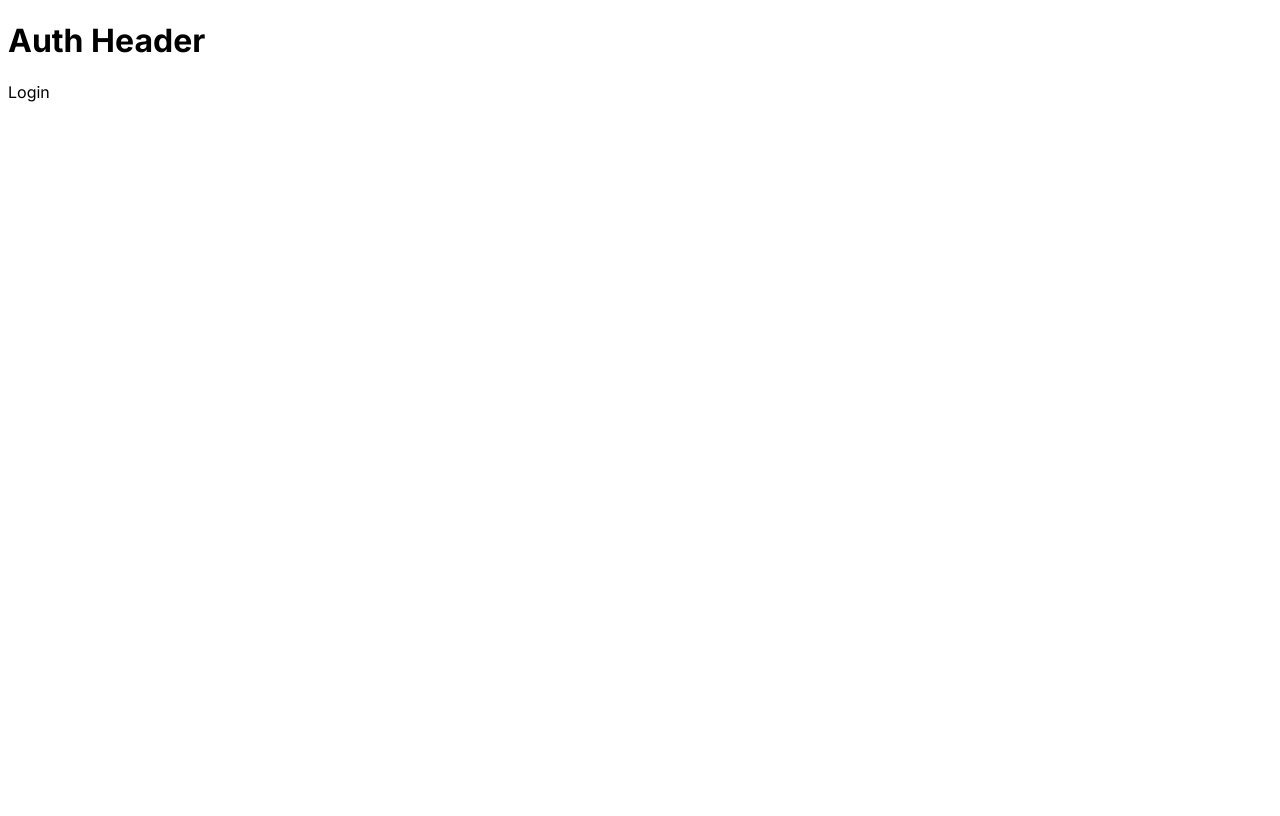
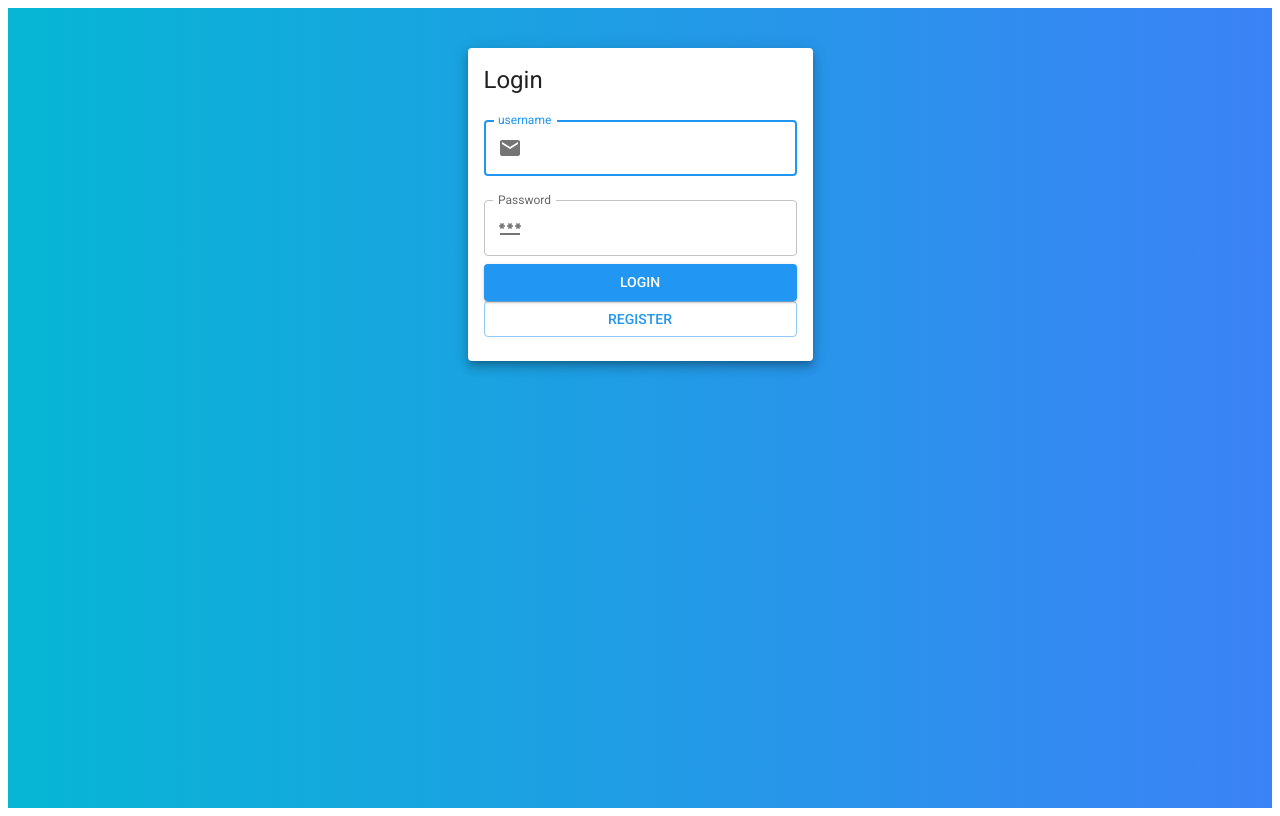
Before and after one commit to excel007/cmstock_workshop, a Next.js app: page /login in a window 1280 px wide. Built offline with nearby package versions, Linux system fonts and the light colour scheme.

Commit message:
insert bg

```diff
--- a/app/(auth)/layout.tsx
+++ b/app/(auth)/layout.tsx
@@ -6,8 +6,7 @@ type Props = {
 
 export default function AuthLayout({ children }: Props) {
   return (
-    <div>
-      <h1>Auth Header</h1>
+    <div className='bg-gradient-to-r from-cyan-500 to-blue-500	h-screen'>
       {children}
     </div>
   )
--- a/app/(auth)/login/page.tsx
+++ b/app/(auth)/login/page.tsx
@@ -1,9 +1,135 @@
-import React from 'react'
+"use client"
+import { Box, Button, Card, CardContent, InputAdornment, TextField, Typography } from '@mui/material'
+import PasswordIcon from '@mui/icons-material/Password';
+import EmailIcon from '@mui/icons-material/Email';
+
+import React, { useState } from 'react'
+import { useForm, SubmitHandler, Controller } from "react-hook-form"
+import { yupResolver } from "@hookform/resolvers/yup"
+import * as yup from "yup"
+import { useRouter } from 'next/navigation';
+
+interface User {
+  username: string;
+  password: string;
+}
 
 type Props = {}
 
-export default function Login({}: Props) {
+export default function Login({ }: Props) {
+  const initialValue: User = { username: "", password: "" }
+  const formValidateSchema = yup.object().shape({
+    username: yup.string().required("Username is required!!!").trim(),
+    password: yup.string().required("Password is required!!!").trim(),
+  })
+  const {
+    control,
+    handleSubmit,
+    formState: { errors },
+  } = useForm<User>({
+    defaultValues: initialValue,
+    resolver: yupResolver(formValidateSchema)
+  })
+  const router = useRouter()
+
+  const showForm = () => {
+    return (
+      <form
+        onSubmit={handleSubmit((value: User) => {
+          alert(JSON.stringify(value))
+        })}
+      >
+        {/* username */}
+        < Controller
+          name="username"
+          control={control}
+          render={({ field }) => (
+            < TextField
+              {...field}
+              error={Boolean(errors.username?.message)}
+              helperText={errors.username?.message?.toString()}
+              id="username"
+              label="username"
+              autoComplete='email'
+              InputProps={{
+                startAdornment: (
+                  <InputAdornment position="start">
+                    <EmailIcon />
+                  </InputAdornment>
+                ),
+              }
+              }
+              variant="outlined"
+              margin='normal'
+              fullWidth
+              autoFocus
+            />
+          )}
+
+        />
+
+        {/* password */}
+        <Controller
+          name="password"
+          control={control}
+          render={({ field }) => (
+            <TextField
+              {...field}
+              error={Boolean(errors.password?.message)}
+              helperText={errors.password?.message}
+              id="password"
+              label="Password"
+              autoComplete='password'
+              type='password'
+              InputProps={{
+                startAdornment: (
+                  <InputAdornment position="start">
+                    <PasswordIcon />
+                  </InputAdornment>
+                ),
+              }}
+              variant="outlined"
+              margin='normal'
+              fullWidth
+            />
+          )}
+        />
+
+        <Button
+          className='mt-8'
+          type='submit'
+          fullWidth
+          variant='contained'
+          color='primary'
+        >
+          Login
+        </Button>
+        <Button
+          className='mt-4'
+          type='button'
+          fullWidth
+          variant='outlined'
+          onClick={() => {
+            router.push("/register")
+          }}
+        >
+          Register
+        </Button>
+
+      </form >
+    );
+  };
+
   return (
-    <div>Login</div>
+    <Box className='flex justify-center items-center'>
+      <Card elevation={7} className='max-w-[345px] mt-10'>
+        <CardContent>
+          <Typography gutterBottom variant='h5' component='h2'>
+            Login
+          </Typography>
+          {showForm()}
+        </CardContent>
+      </Card>
+    </Box>
   )
 }
--- a/app/(auth)/register/page.tsx
+++ b/app/(auth)/register/page.tsx
@@ -16,7 +16,7 @@ interface User {
 
 type Props = {}
 
-export default function Login({ }: Props) {
+export default function Register({ }: Props) {
   const initialValue: User = { username: "", password: "" }
   const formValidateSchema = yup.object().shape({
     username: yup.string().required("Username is required!!!").trim(),
@@ -102,7 +102,7 @@ export default function Login({ }: Props) {
           variant='contained'
           color='primary'
         >
-          Login
+          Create Account
         </Button>
         <Button
           className='mt-4'
@@ -110,10 +110,10 @@ export default function Login({ }: Props) {
           fullWidth
           variant='outlined'
           onClick={() => {
-            router.push("/register")
+            router.push("/login")
           }}
         >
-          Register
+          Login
         </Button>
 
       </form >
@@ -125,7 +125,7 @@ export default function Login({ }: Props) {
       <Card elevation={7} className='max-w-[345px] mt-10'>
         <CardContent>
           <Typography gutterBottom variant='h5' component='h2'>
-            Login
+            Register
           </Typography>
           {showForm()}
         </CardContent>
```
Also changed, not shown: public/static/img/bg-auth.jpg (added).
